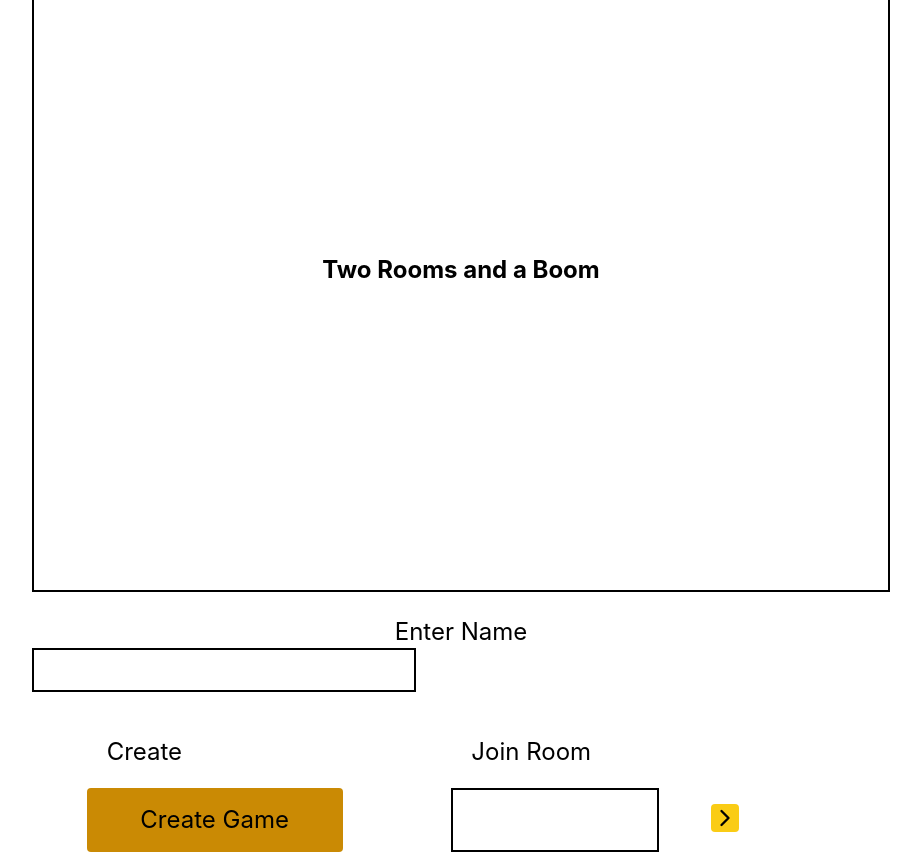
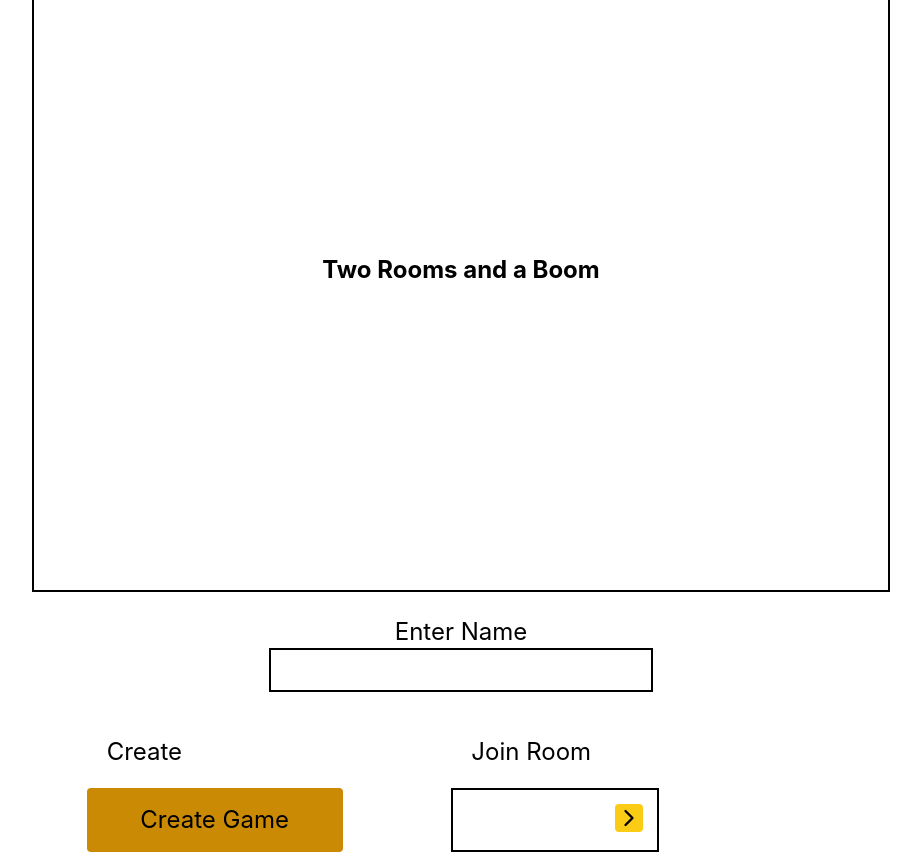
Before and after one commit to Ji-Justin/TwoRoomsAndABoom-WebApp, a React (Create React App) app in the folder src/main/frontend/: page / in a window 1280 px wide. Shown: the whole page, without its empty margins (179-1100 px from the left). Built offline with nearby package versions, Linux system fonts and the light colour scheme.

Commit message:
Fix centering and arrow issue

```diff
--- a/src/main/frontend/src/pages/Home.tsx
+++ b/src/main/frontend/src/pages/Home.tsx
@@ -6,8 +6,8 @@
         <div className="h-screen flex items-center justify-center">
             <div>
                 <h1 className="p-72 py-80 h-96 border-2 border-black flex items-center justify-center text-2xl"><b>Two Rooms and a Boom</b></h1><br></br>
-                <form>
-                    <label className="flex items-center justify-center text-2xl">Enter Name</label>
+                <form className="flex justify-center items-center flex-col">
+                    <label className="text-2xl">Enter Name</label>
                     <input
                         type="text"
                         required
@@ -27,7 +27,7 @@
                             type="text"
                             className="border-2 border-black p-1 w-52 h-16"
                             maxLength={5}/>
-                            <button className="bg-yellow-400 rounded aspect-square absolute right-24 top-4">
+                            <button className="bg-yellow-400 rounded aspect-square absolute right-48 top-4">
                                 <svg
                                     xmlns="http://www.w3.org/2000/svg"
                                     width="28"
```
